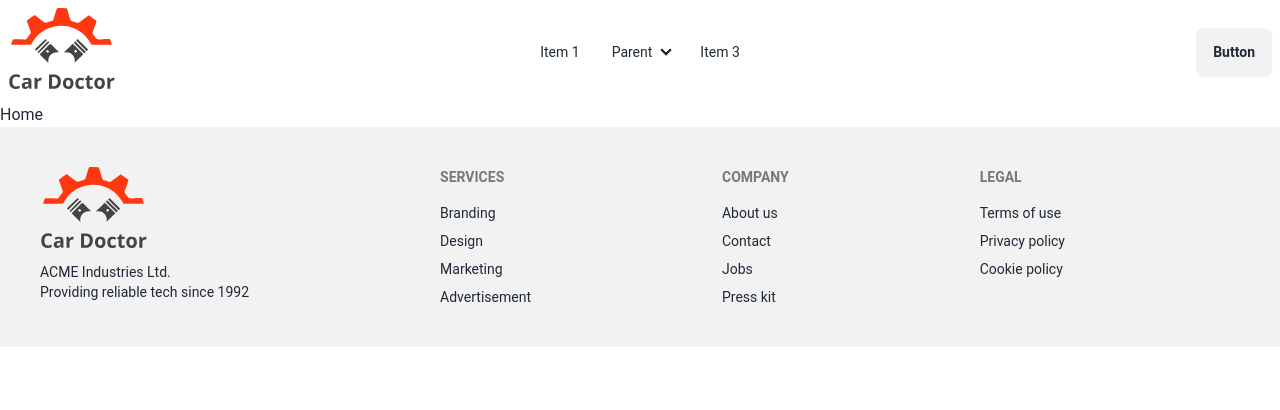
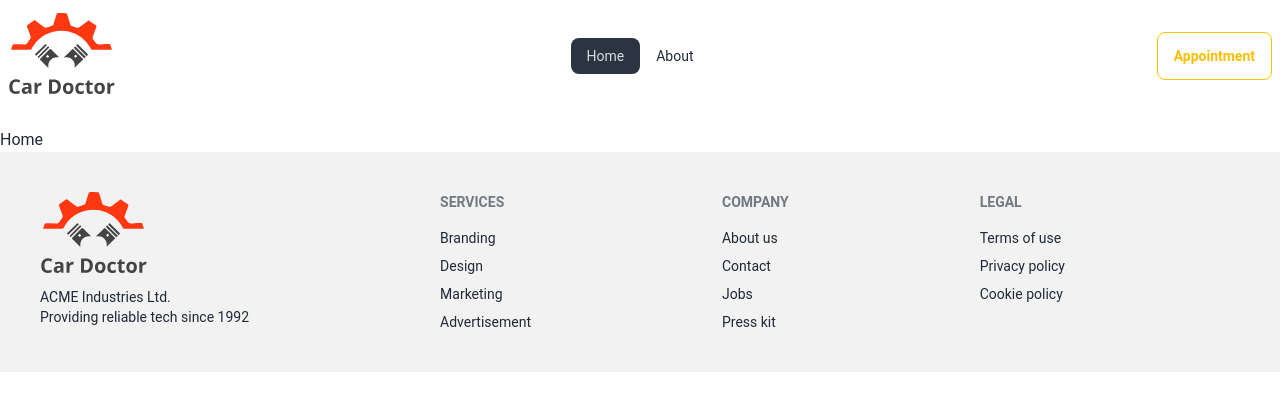
Before and after one commit to mstsurnalyakter/car-doctor-client, a React (Vite) app: page / in a window 1280 px wide. Shown: the top 410 px of the page. Built offline with nearby package versions, Linux system fonts and the light colour scheme.

Commit message:
NavBar update

```diff
--- a/src/pages/shared/NavBar/NavBar.jsx
+++ b/src/pages/shared/NavBar/NavBar.jsx
@@ -1,10 +1,23 @@
-import { Link } from "react-router-dom";
+import { Link, NavLink } from "react-router-dom";
 import logo from "../../../assets/logo.svg"
 
 
 const NavBar = () => {
+
+
+  const navItems = (
+    <>
+      <li>
+        <NavLink to={'/'}>Home</NavLink>
+      </li>
+      <li>
+        <NavLink to={'/about'}>About</NavLink>
+      </li>
+    </>
+  );
+
   return (
-    <div className="navbar bg-base-100">
+    <div className="navbar bg-base-100 min-h-28 mb-4">
       <div className="navbar-start">
         <div className="dropdown">
           <div tabIndex={0} role="button" className="btn btn-ghost lg:hidden">
@@ -27,54 +40,18 @@
             tabIndex={0}
             className="menu menu-sm dropdown-content mt-3 z-[1] p-2 shadow bg-base-100 rounded-box w-52"
           >
-            <li>
-              <a>Item 1</a>
-            </li>
-            <li>
-              <a>Parent</a>
-              <ul className="p-2">
-                <li>
-                  <a>Submenu 1</a>
-                </li>
-                <li>
-                  <a>Submenu 2</a>
-                </li>
-              </ul>
-            </li>
-            <li>
-              <a>Item 3</a>
-            </li>
+            {navItems}
           </ul>
         </div>
-        <Link to={'/'} className="text-xl">
-            <img src={logo} alt="" />
+        <Link to={"/"} className="text-xl">
+          <img src={logo} alt="" />
         </Link>
       </div>
       <div className="navbar-center hidden lg:flex">
-        <ul className="menu menu-horizontal px-1">
-          <li>
-            <a>Item 1</a>
-          </li>
-          <li>
-            <details>
-              <summary>Parent</summary>
-              <ul className="p-2">
-                <li>
-                  <a>Submenu 1</a>
-                </li>
-                <li>
-                  <a>Submenu 2</a>
-                </li>
-              </ul>
-            </details>
-          </li>
-          <li>
-            <a>Item 3</a>
-          </li>
-        </ul>
+        <ul className="menu menu-horizontal px-1">{navItems}</ul>
       </div>
       <div className="navbar-end">
-        <a className="btn">Button</a>
+        <button className="btn btn-outline btn-warning">Appointment</button>
       </div>
     </div>
   );
```
